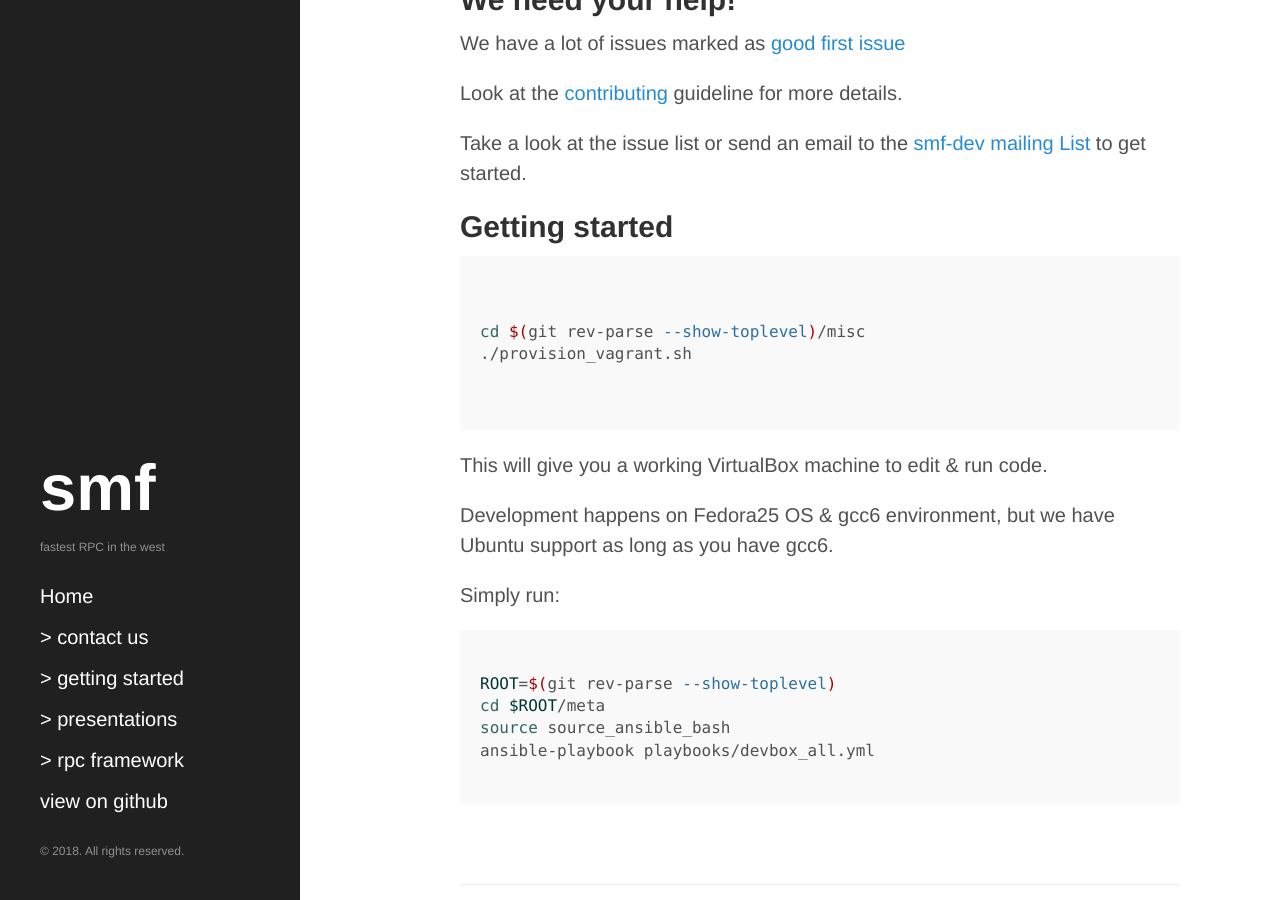
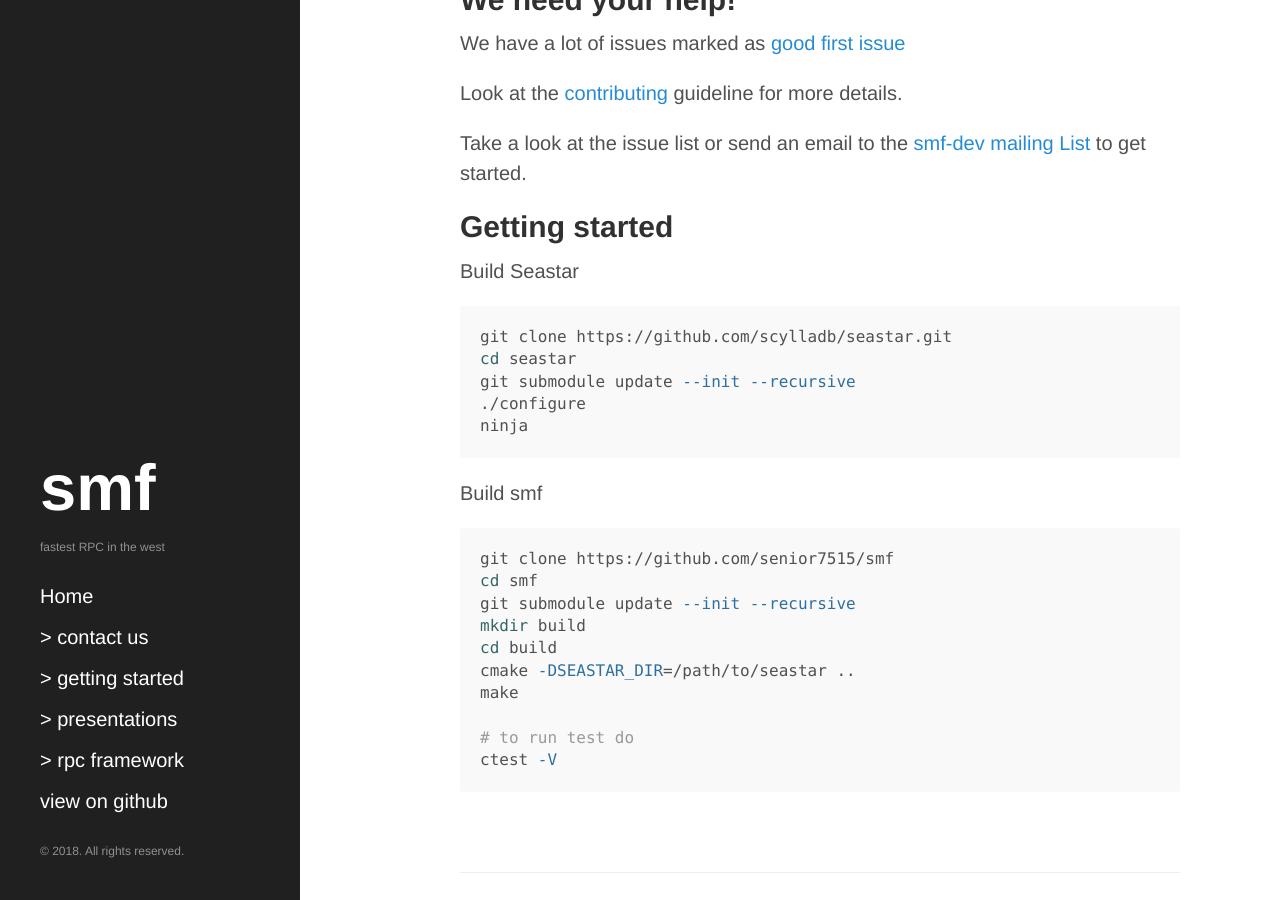
Before and after one commit to smfrpc/smf, a Jekyll site: the page built from docs/_posts/2017-10-12-introducing-smf.md, in a window 1280 px wide and 900 px high, scrolled down 1214 px. Built offline with Jekyll 4.4.1, drawn with Linux system fonts in a browser that asks for light colours.

Commit message:
docs: reflect updated build system

````diff
--- a/docs/_posts/2017-10-12-introducing-smf.md
+++ b/docs/_posts/2017-10-12-introducing-smf.md
@@ -56,27 +56,27 @@ to get started.
 ## Getting started
 
 
+Build Seastar
+
 ```bash
-
-
-cd $(git rev-parse --show-toplevel)/misc
-./provision_vagrant.sh
-
-
+git clone https://github.com/scylladb/seastar.git
+cd seastar
+git submodule update --init --recursive
+./configure
+ninja
 ```
 
-This will give you a working VirtualBox machine to edit & run code.
-
-Development happens on Fedora25 OS & gcc6 environment,
-but we have Ubuntu support as long as you have gcc6.
-
-Simply run:
+Build smf
 
 ```bash
+git clone https://github.com/senior7515/smf
+cd smf
+git submodule update --init --recursive
+mkdir build
+cd build
+cmake -DSEASTAR_DIR=/path/to/seastar ..
+make
 
-ROOT=$(git rev-parse --show-toplevel)
-cd $ROOT/meta
-source source_ansible_bash
-ansible-playbook playbooks/devbox_all.yml
-
+# to run test do
+ctest -V
 ```
````
Also changed, not shown: README.md.
